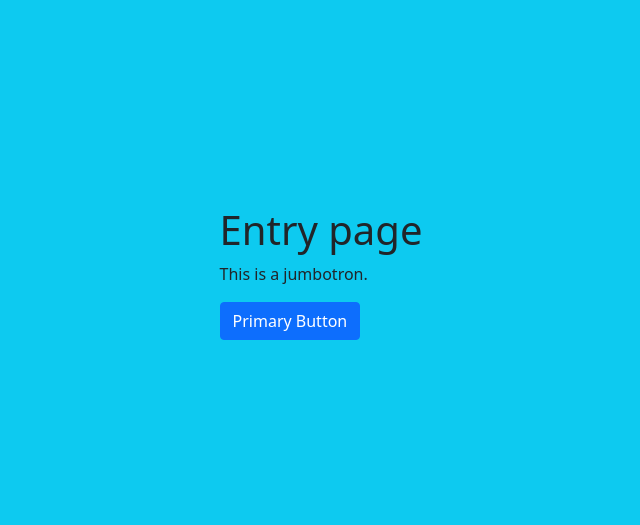
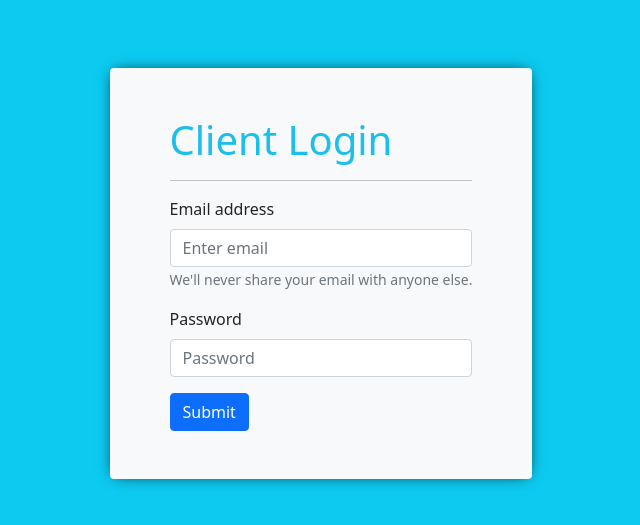
Before and after one commit to eddieolivas/crm-frontend, a React (Create React App) app: page / in a window 1280 px wide. Shown: the part 127-652 px from the top of the page, without its empty margins (319-959 px from the left). Built offline with nearby package versions, Linux system fonts and the light colour scheme.

Commit message:
Started the client login form.

```diff
--- a/package.json
+++ b/package.json
@@ -7,6 +7,7 @@
     "@testing-library/react": "^11.1.0",
     "@testing-library/user-event": "^12.1.10",
     "bootstrap": "^5.1.1",
+    "prop-types": "^15.7.2",
     "react": "^17.0.2",
     "react-bootstrap": "^1.6.3",
     "react-dom": "^17.0.2",
--- a/src/components/Login/Login.comp.js
+++ b/src/components/Login/Login.comp.js
@@ -0,0 +1,54 @@
+import React from 'react';
+import PropTypes from 'prop-types';
+import { Container, Row, Col, Form, Button } from 'react-bootstrap';
+
+export const Login = ({ inputChangeHandler, email, password, onSubmitHandler }) => {
+  return (
+    <Container>
+      <Row>
+        <Col>
+          <h1>Client Login</h1>
+          <hr />
+          <Form
+            autoComplete="off"
+            onSubmit={onSubmitHandler}
+          >
+            <Form.Group className="mb-3" controlId="formBasicEmail">
+              <Form.Label>Email address</Form.Label>
+              <Form.Control
+                type="email"
+                name="email"
+                onChange={inputChangeHandler}
+                value={email}
+                placeholder="Enter email"
+                required />
+              <Form.Text className="text-muted">
+                We'll never share your email with anyone else.
+              </Form.Text>
+            </Form.Group>
+
+            <Form.Group className="mb-3" controlId="formBasicPassword">
+              <Form.Label>Password</Form.Label>
+              <Form.Control
+                type="password"
+                name="password"
+                onChange={inputChangeHandler}
+                value={password}
+                placeholder="Password" />
+            </Form.Group>
+            <Button variant="primary" type="submit">
+              Submit
+            </Button>
+          </Form>
+        </Col>
+      </Row>
+    </Container>
+  )
+};
+
+Login.propTypes = {
+  inputChangeHandler: PropTypes.func.isRequired,
+  onSubmitHandler: PropTypes.func.isRequired,
+  email: PropTypes.string.isRequired,
+  password: PropTypes.string.isRequired
+}
--- a/src/pages/entry/Entry.page.js
+++ b/src/pages/entry/Entry.page.js
@@ -1,18 +1,48 @@
-import React from 'react';
+import React, { useState } from 'react';
 
-import Jumbotron from 'react-bootstrap/Jumbotron';
-import Button from 'react-bootstrap/Button';
+import { Login } from '../../components/Login/Login.comp';
 
 import './entry.style.css';
 
 export const Entry = () => {
+  const [email, setEmail] = useState('');
+  const [password, setPassword] = useState('');
+
+  const inputChangeHandler = e => {
+    const { name, value } = e.target;
+
+    switch(name) {
+      case 'email':
+        setEmail(value);
+        break;
+      case 'password':
+          setPassword(value);
+          break;
+      default:
+        break;
+    }
+  };
+
+  const onSubmitHandler = e => {
+    e.preventDefault();
+
+    if (!email || !password) {
+      return alert("Fill in an email and password, please.");
+    }
+
+    console.log( email, password );
+  };
+
   return (
     <div className="entry-page bg-info">
-      <Jumbotron>
-        <h1>Entry page</h1>
-        <p>This is a jumbotron.</p>
-        <Button variant="primary">Primary Button</Button>
-      </Jumbotron>
+      <div className="loginContainer rounded bg-light p-5">
+        <Login
+          inputChangeHandler={inputChangeHandler}
+          onSubmitHandler={onSubmitHandler}
+          email={email}
+          password={password}
+        />
+      </div>
     </div>
   )
 }
--- a/src/pages/entry/entry.style.css
+++ b/src/pages/entry/entry.style.css
@@ -4,3 +4,11 @@
   height: 100vh;
   justify-content: center;
 }
+
+.loginContainer {
+  box-shadow: 0px 0px 15px -5px #000;
+}
+
+h1 {
+  color: #1BBFEC;
+}
```
Also changed, not shown: 2 other files (tests, documents, lock files or other folders).
